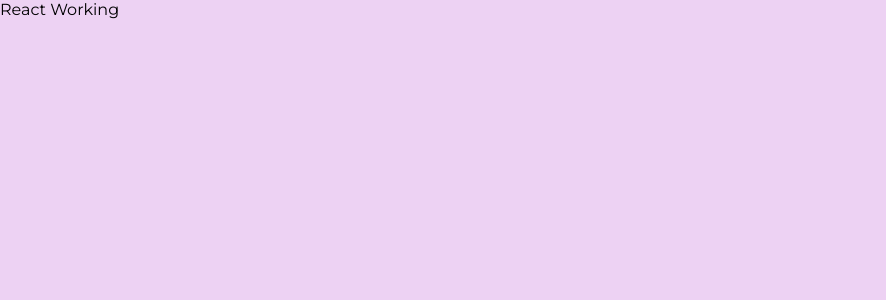
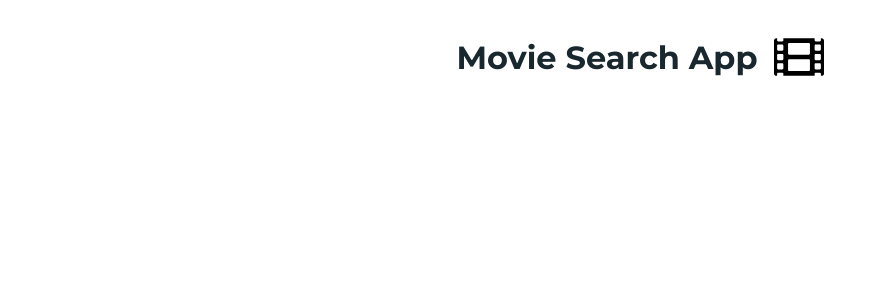
Before and after one commit to ravindra-23/movie-search-react, a React (Create React App) app: page / in a window 1280 px wide. Shown: the top 300 px of the page, without its empty margins (0-886 px from the left). Built offline with nearby package versions, Linux system fonts and the light colour scheme.

Commit message:
added header component and styles

```diff
--- a/src/App.css
+++ b/src/App.css
@@ -8,5 +8,30 @@
 
 body {
     font-family: 'Montserrat', sans-serif;
-    background: #EDD2F3;
 }
+
+.container {
+    width: 100%;
+    margin: 0 auto;
+}
+
+/* Header */
+
+.header-container {
+    padding: 2rem;
+    text-align: center;
+    display: flex;
+    justify-content: center;
+    align-items: center;
+}
+
+.title {
+    font-size: 2rem;
+    color: #19282F;
+    margin-right: 1rem;
+}
+
+.movie-icon {
+    width: 50px;
+    height: 50px;
+}
--- a/src/App.js
+++ b/src/App.js
@@ -1,8 +1,11 @@
 import React from 'react'
+import Header from './components/Header'
 
 const App = () => {
   return (
-    <div>React Working</div>
+    <div className='container'>
+        <Header />
+    </div>
   )
 }
 
--- /dev/null
+++ b/src/components/Header.js
@@ -0,0 +1,13 @@
+import React from 'react'
+import FilmIcon from '../images/film.svg'
+
+const Header = () => {
+  return (
+        <div className='header-container'>
+            <h2 className='title'>Movie Search App</h2>
+            <img src={FilmIcon} className='movie-icon' alt='movies icon'/>
+        </div>
+  )
+}
+
+export default Header
```
Also changed, not shown: src/images/film.svg (added).
